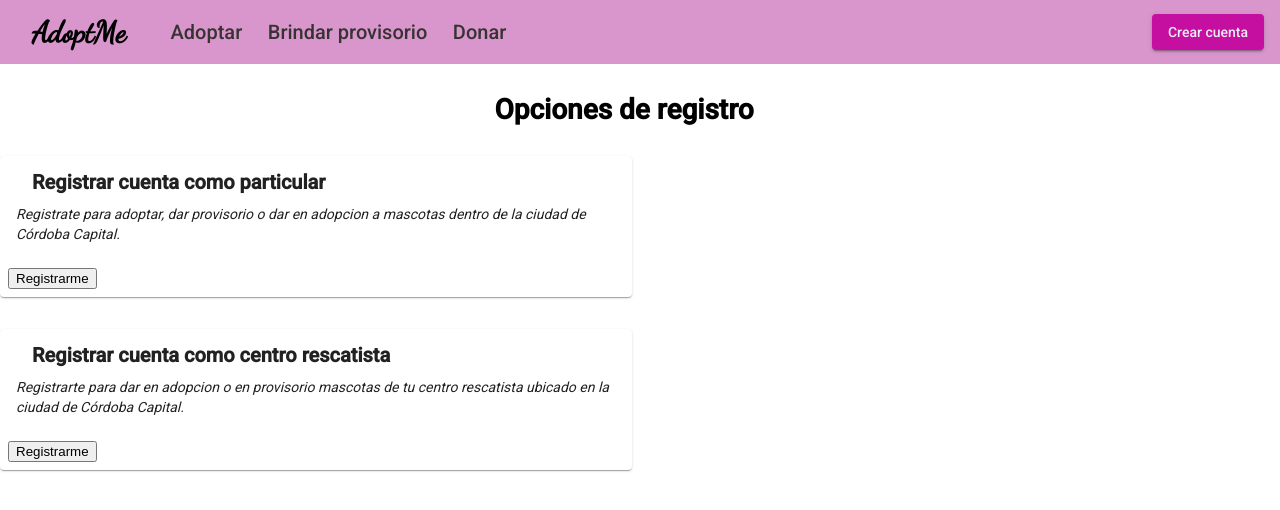
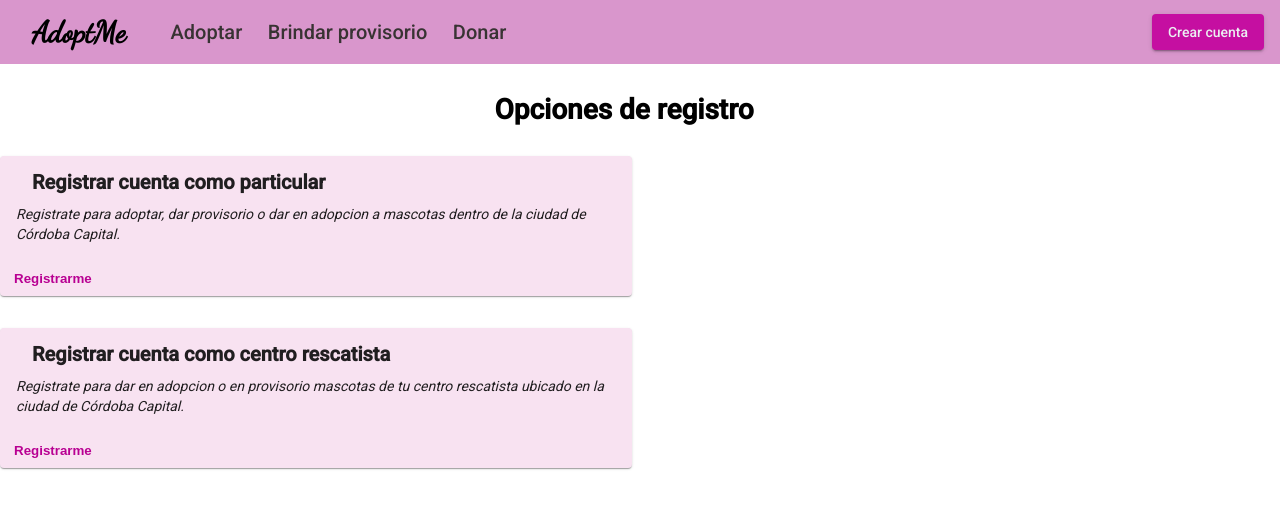
Before and after one commit to grupo5-proyecto5k4/adoptmefrontend, an Angular app: page / in a window 1280 px wide. Shown: the top 510 px of the page. Built offline with nearby package versions, Linux system fonts and the light colour scheme.

Commit message:
estilos de cuenta

```diff
--- a/src/app/pages/signup-options/signup-options.component.html
+++ b/src/app/pages/signup-options/signup-options.component.html
@@ -37,7 +37,7 @@
 
                                     <mat-card-content>
                                       <p id="parraf">
-                                        Registrarte para dar en adopcion o en provisorio mascotas de tu centro rescatista
+                                        Registrate para dar en adopcion o en provisorio mascotas de tu centro rescatista
                                         ubicado en la ciudad de Córdoba Capital.
                                       </p>
                                     </mat-card-content>
--- a/src/app/pages/signup-options/signup-options.component.scss
+++ b/src/app/pages/signup-options/signup-options.component.scss
@@ -14,6 +14,7 @@
     max-height:600px ;
     margin-top: 2rem;
     margin-right: 2rem;
+    background-color:#F8E2F1;
 
   }
 
@@ -22,6 +23,7 @@
     max-height:600px ;
     margin-top: 2rem;
     margin-right: 2rem;
+    background-color:#F8E2F1;
   }
 #titCentro{
     font-weight:bold;
@@ -30,3 +32,18 @@
 #parraf{
     font-style: italic;
 }
+.btnCentro{
+    color:#B80092;
+    font-weight:bold;
+    border:#F8E2F1;
+    background-color:#F8E2F1;
+}
+
+.btnParticular{
+    font-weight:bold;
+    color:#B80092;
+    font-weight:bold;
+    border:#F8E2F1;
+    background-color:#F8E2F1;
+
+}
```
